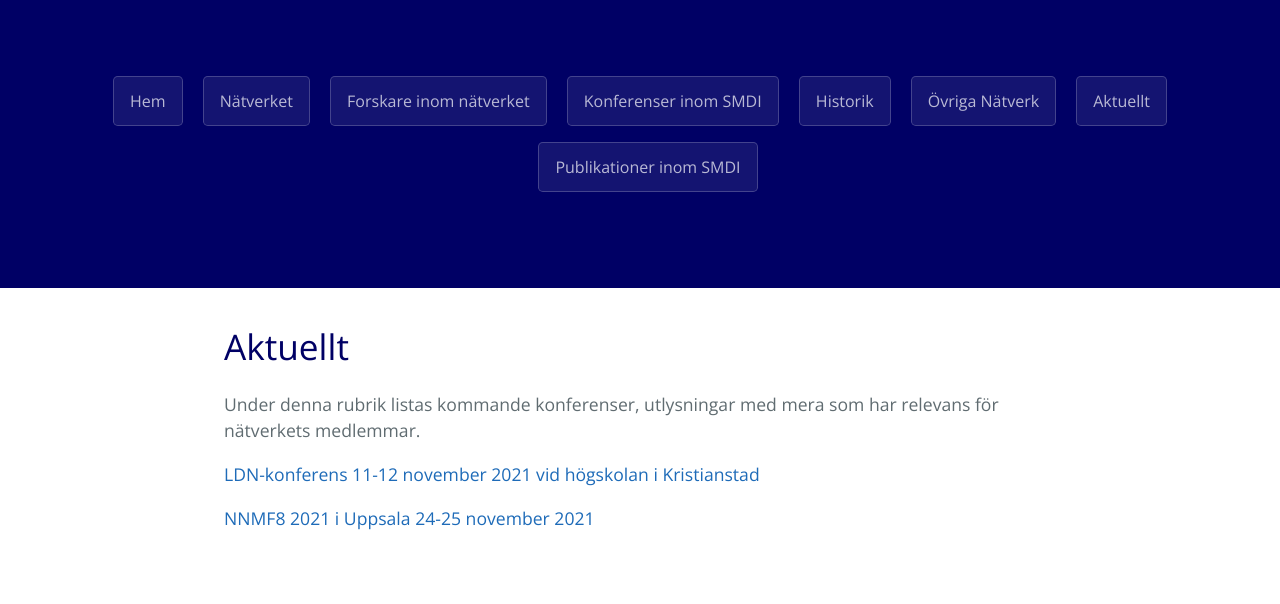
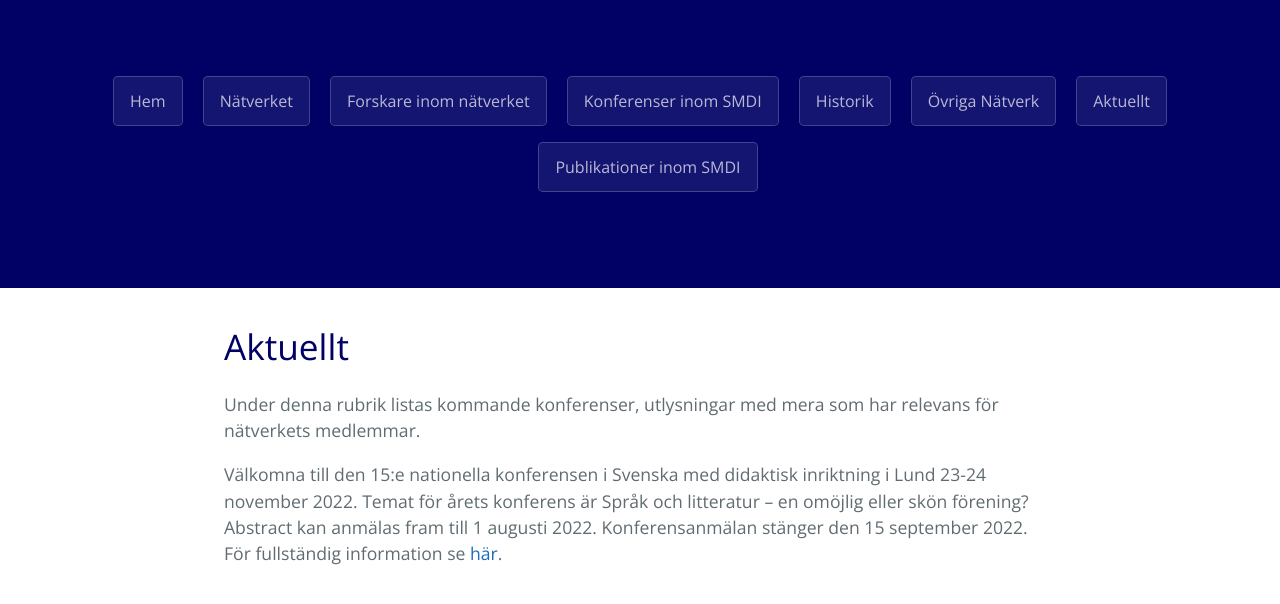
Before and after one commit to smdihemsida/smdihemsida.github.io, a Jekyll site: the page built from aktuellt.md, in a window 1280 px wide, cut to the strip 234-838 px from the top of the page. Built offline with Jekyll 4.4.1, drawn with Linux system fonts in a browser that asks for light colours; our own code applies the rules of GitHub Pages for plain Markdown files.

Commit message:
Update aktuellt.md

```diff
--- a/aktuellt.md
+++ b/aktuellt.md
@@ -6,6 +6,4 @@ layout: pages
 
 Under denna rubrik listas kommande konferenser, utlysningar med mera som har relevans för nätverkets medlemmar.
 
-[LDN-konferens 11-12 november 2021 vid högskolan i Kristianstad](https://www.hkr.se/konf-ldn2021)
-
-[NNMF8 2021 i Uppsala 24-25 november 2021](https://www.nnmf2021.se/)
+Välkomna till den 15:e nationella konferensen i Svenska med didaktisk inriktning i Lund 23-24 november 2022. Temat för årets konferens är Språk och litteratur – en omöjlig eller skön förening? Abstract kan anmälas fram till 1 augusti 2022. Konferensanmälan stänger den 15 september 2022. För fullständig information se [här](https://drive.google.com/file/d/14zWPZ-qVTpAhxe4H98ivPvFX40vD53PA/view?usp=sharing).
```
